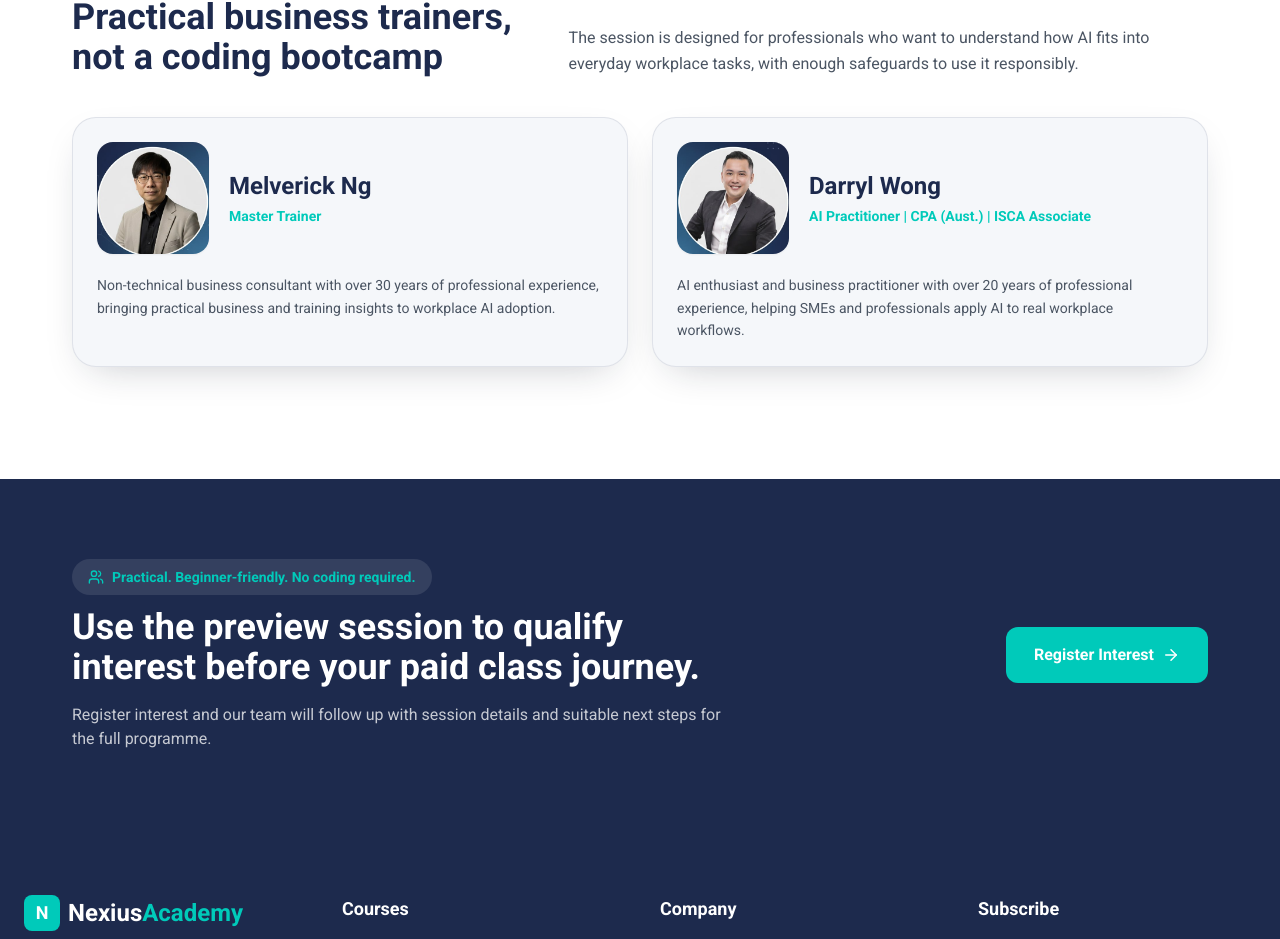
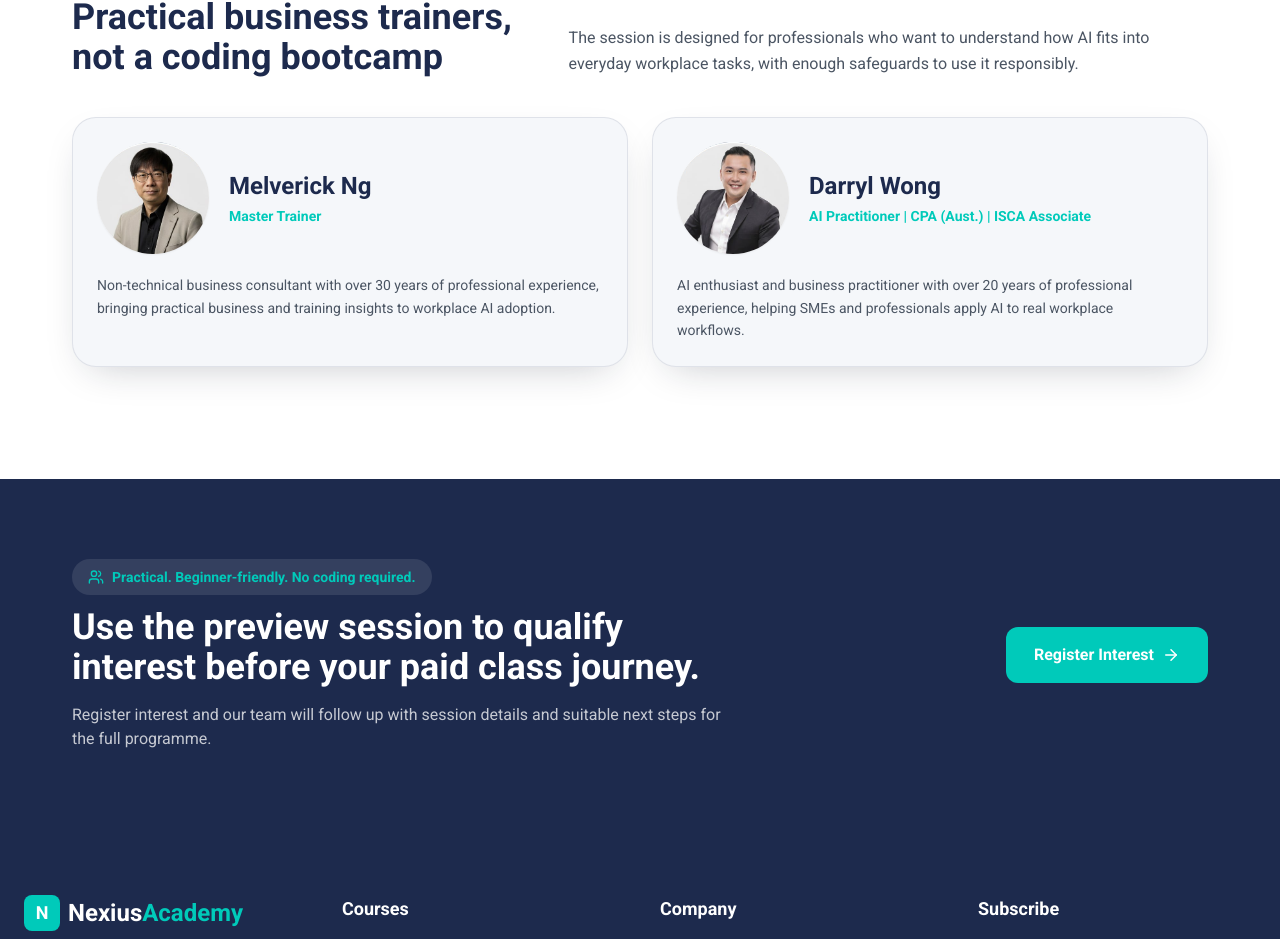
Before and after one commit to nexiuslabs/nexiusacademyskillsfuture, a React (Vite) app: page /e2i-preview in a window 1280 px wide. Shown: the part 3237-4176 px from the top of the page. Built offline with nearby package versions, Linux system fonts and the light colour scheme; no server answers.

Commit message:
Refine course preview trainer portraits

```diff
--- a/pages/PreviewSessionPage.tsx
+++ b/pages/PreviewSessionPage.tsx
@@ -506,11 +506,13 @@ const PreviewSessionPage: React.FC<PreviewSessionPageProps> = ({ partner = 'e2i'
               {trainers.map((trainer) => (
                 <div key={trainer.name} className="rounded-3xl border border-primary/10 bg-neutral p-6 shadow-soft">
                   <div className="flex flex-col gap-5 sm:flex-row sm:items-center">
-                    <img
-                      src={trainer.image}
-                      alt={trainer.name}
-                      className="h-28 w-28 rounded-2xl object-cover shadow-sm"
-                    />
+                    <span className="block h-28 w-28 overflow-hidden rounded-full bg-white shadow-sm">
+                      <img
+                        src={trainer.image}
+                        alt={trainer.name}
+                        className="h-full w-full scale-110 object-cover object-[center_58%]"
+                      />
+                    </span>
                     <div>
                       <h3 className="text-2xl font-bold text-primary">{trainer.name}</h3>
                       <p className="mt-1 text-sm font-bold text-accent">{trainer.role}</p>
```
